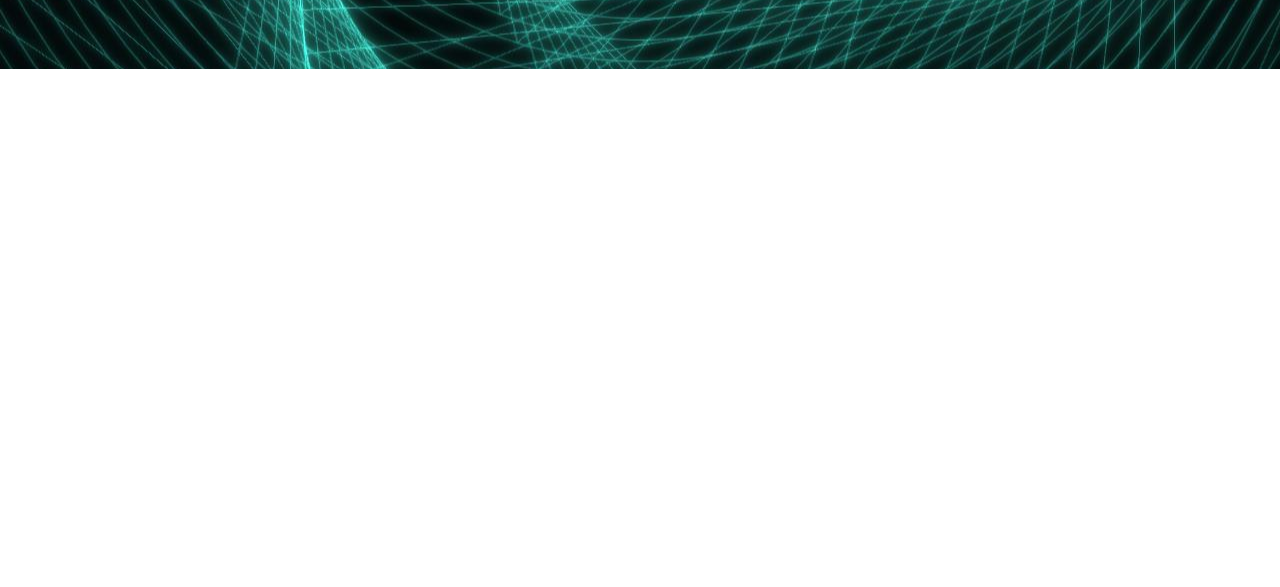
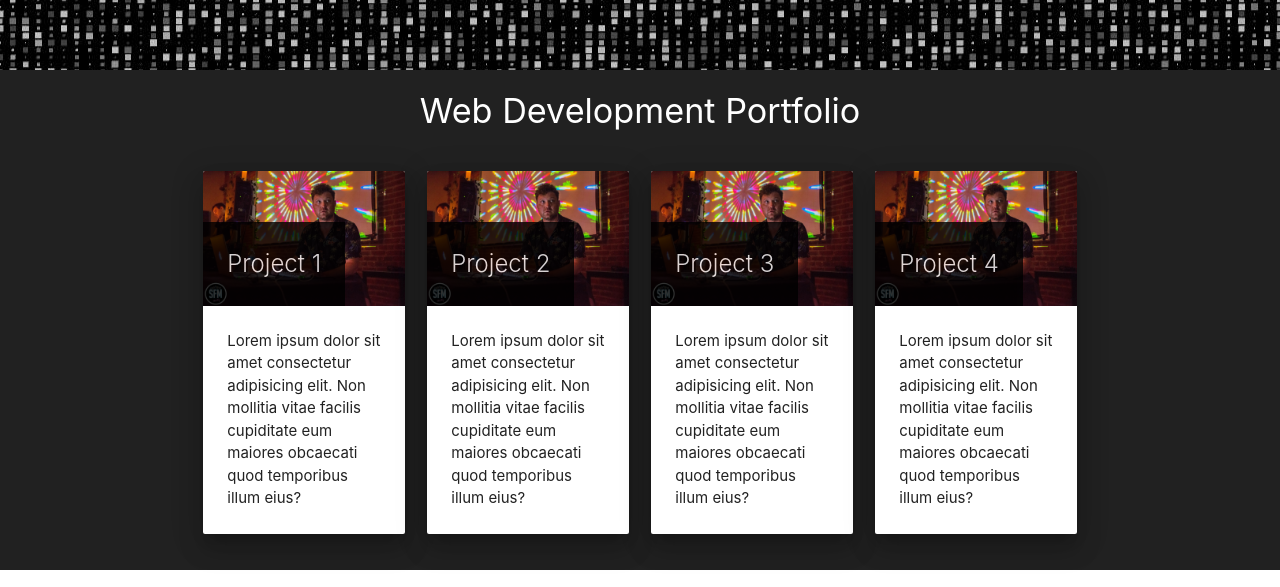
Before and after one commit to Jdelorim/JJD-ProfilePage, a website: page public/index.html in a window 1280 px wide. Shown: the part 1923-2510 px from the top of the page. Before the commit the page ends 1992 px from the top, so only its background shows below. Drawn offline with nearby package versions, Linux system fonts and the light colour scheme.

Commit message:
updated stuff

```diff
--- a/public/css/style.css
+++ b/public/css/style.css
@@ -30,7 +30,10 @@ nav ul li:hover {
 #jborder{
     border-bottom: 1.5px solid white;
 }
-.aboutP{
+#aboutMe{
+    border-bottom: 2px white solid;
+}
+.aboutMe{
     padding: 20px;
 }
 #jabout-text{
@@ -43,9 +46,11 @@ nav ul li:hover {
 
     text-indent: 15px;
     font-size: 20px;
-
     padding-bottom: 15px;
 
+}
+.card-title {
+    opacity: .8;
 }
 /*
 .parallax-container {
--- a/public/index.html
+++ b/public/index.html
@@ -1,5 +1,6 @@
 <!DOCTYPE html>
 <html>
+
 <head>
     <meta charset="utf-8" />
     <meta http-equiv="X-UA-Compatible" content="IE=edge">
@@ -8,14 +9,17 @@
 
     <link rel="stylesheet" type="text/css" media="screen" href="./css/style.css">
     <link href="https://fonts.googleapis.com/icon?family=Material+Icons" rel="stylesheet">
-    <link rel="stylesheet" href="https://use.fontawesome.com/releases/v5.3.1/css/all.css" integrity="sha384-mzrmE5qonljUremFsqc01SB46JvROS7bZs3IO2EmfFsd15uHvIt+Y8vEf7N7fWAU" crossorigin="anonymous">
+    <link rel="stylesheet" href="https://use.fontawesome.com/releases/v5.3.1/css/all.css" integrity="sha384-mzrmE5qonljUremFsqc01SB46JvROS7bZs3IO2EmfFsd15uHvIt+Y8vEf7N7fWAU"
+        crossorigin="anonymous">
 
     <link rel="stylesheet" type="text/css" href="https://cdnjs.cloudflare.com/ajax/libs/materialize/1.0.0/css/materialize.min.css">
     <script type="text/javascript" src="https://cdnjs.cloudflare.com/ajax/libs/jquery/3.3.1/jquery.min.js"></script>
     <script type="text/javascript" src="https://cdnjs.cloudflare.com/ajax/libs/materialize/1.0.0/js/materialize.min.js"></script>
     <script type="text/javascript" src="./javascript/app.js"></script>
 </head>
+
 <body>
+    <div class="navbar-fixed">
         <nav>
             <div class="nav-wrapper z-depth-4">
                 <div class="container">
@@ -26,34 +30,37 @@
                         </a>
                     </div>
                     <ul class="right hide-on-med-and-down">
-            <li><a href="./html/about">About</a></li>
-            <li><a href="./html/portfolio.html">Portfolio</a></li>
-            <li><a href="./html/contact.html">Contact</a></li>
+                        <li><a href="#aboutMe">About</a></li>
+                        <li><a href="#portfolio">Portfolio</a></li>
+                        <li><a href="#contact">Contact</a></li>
                     </ul>
+                </div>
             </div>
         </div>
     </nav>
 
     <ul class="sidenav black text-white" id="mobile-links">
-        <li><a href="./html/about">About</a></li>
-        <li><a href="./html/portfolio.html">Portfolio</a></li>
-        <li><a href="./html/contact.html">Contact</a></li>
+        <li><a href="#aboutMe">About</a></li>
+        <li><a href="#portfolio">Portfolio</a></li>
+        <li><a href="#contact">Contact</a></li>
     </ul>
 
     <!--  about  -->
     <div class="parallax-container">
-        <div class="parallax"><img src="images/matrixone.jpg"></div>
+        <div class="parallax"><img src="images/matrixone.jpg">
+        </div>
     </div>
 
     <div class="jabout grey darken-4">
         <div class="container">
             <div class="row">
-           <div class="col s12 center white-text" id="jborder">
+                <div class="col s12 center white-text scrollspy" id="aboutMe">
                     <h4>About Me</h4>
                 </div>
                 <div class="col s12 white-text">
-               <div class="aboutP">
-                   <img class="right responsive-img" id="jabout-img" src="./images/joshprofile.jpg" width="300" alt="">
+                    <div class="aboutMe">
+                        <img class="right responsive-img" id="jabout-img" src="./images/joshprofile.jpg" width="300"
+                            alt="">
                         <p class="flow-text" id="jabout-text">
                             Joshua deLorimier is a full stack web developer, new media artist,
                             software developer and interactive motion graphics designer.
@@ -70,7 +77,6 @@
                         </p>
                         <br>
                         <p class="flow-text" id="jabout-text2">
-
                             Joshua works fluently with 3D packages and 2D design tools.
                             He builds custom modified software designed specifically to
                             handle his unique and meticulous workflow.
@@ -90,8 +96,82 @@
     </div>
 
     <div class="parallax-container">
-        <div class="parallax"><img src="images/whirlwind.jpg"></div>
+        <div class="parallax grey darken-4"><img src="images/matrixone.jpg"></div>
     </div>
+
+    <!-- Porfolio-->
+    <section class="portfolio grey darken-4">
+        <div class="container">
+            <div class="row">
+                <div class="col s12 center white-text scrollspy" id="portfolio">
+                    <h4>Web Development Portfolio</h4>
+                </div>
+            </div>
+            <div class="row">
+                <div class="col s12 m3">
+                    <div class="card z-depth-4">
+                        <div class="card-image">
+                            <a href="#"><img src="./images/joshvjing.jpg"></a>
+                            <span class="card-title black">Project 1</span>
+                        </div>
+                        <div class="card-content">
+                            Lorem ipsum dolor sit amet consectetur adipisicing elit.
+                            Non mollitia vitae facilis cupiditate eum maiores obcaecati
+                            quod temporibus illum eius?
+                        </div>
+                    </div>
+                </div>
+                <div class="col s12 m3">
+                    <div class="card z-depth-4">
+                        <div class="card-image">
+                            <a href="#"><img src="./images/joshvjing.jpg"></a>
+                            <span class="card-title black">Project 2</span>
+                        </div>
+                        <div class="card-content">
+                            Lorem ipsum dolor sit amet consectetur adipisicing elit.
+                            Non mollitia vitae facilis cupiditate eum maiores obcaecati
+                            quod temporibus illum eius?
+                        </div>
+                    </div>
+                </div>
+                <div class="col s12 m3">
+                    <div class="card z-depth-4">
+                        <div class="card-image">
+                            <a href="#"><img src="./images/joshvjing.jpg"></a>
+                            <span class="card-title black">Project 3</span>
+                        </div>
+                        <div class="card-content">
+                            Lorem ipsum dolor sit amet consectetur adipisicing elit.
+                            Non mollitia vitae facilis cupiditate eum maiores obcaecati
+                            quod temporibus illum eius?
+                        </div>
+                    </div>
+                </div>
+                <div class="col s12 m3">
+                    <div class="card z-depth-4">
+                        <div class="card-image">
+                            <a href="#"><img src="./images/joshvjing.jpg"></a>
+                            <span class="card-title black">Project 4</span>
+                        </div>
+                        <div class="card-content">
+                            Lorem ipsum dolor sit amet consectetur adipisicing elit.
+                            Non mollitia vitae facilis cupiditate eum maiores obcaecati
+                            quod temporibus illum eius?
+                        </div>
+                    </div>
+                </div>
+            </div>
+            <div class="row">
+                <div class="col s12"></div>
+            </div>
+        </div>
+    </section>
+
+    <div class="parallax-container">
+        <div class="parallax"><img src="images/matrixone.jpg">
+        </div>
+    </div>
+
 
 
 
@@ -100,6 +180,7 @@
     <footer class="page-footer black">
         <div class="container">
             <div class="row">
+
                 <div class="col s12">
 
 
@@ -115,4 +196,5 @@
 
 
 </body>
+
 </html>
--- a/public/javascript/app.js
+++ b/public/javascript/app.js
@@ -18,4 +18,10 @@ $(document).ready(function(){
     $('.parallax').parallax();
     $('.sidenav').sidenav();
 
+    var elems = document.querySelectorAll('.scrollspy');
+     M.ScrollSpy.init(elems,{
+        scrollOffset: 100
+     });
+
+
 });
```
Lines whose indentation alone changed are shown as unchanged.
